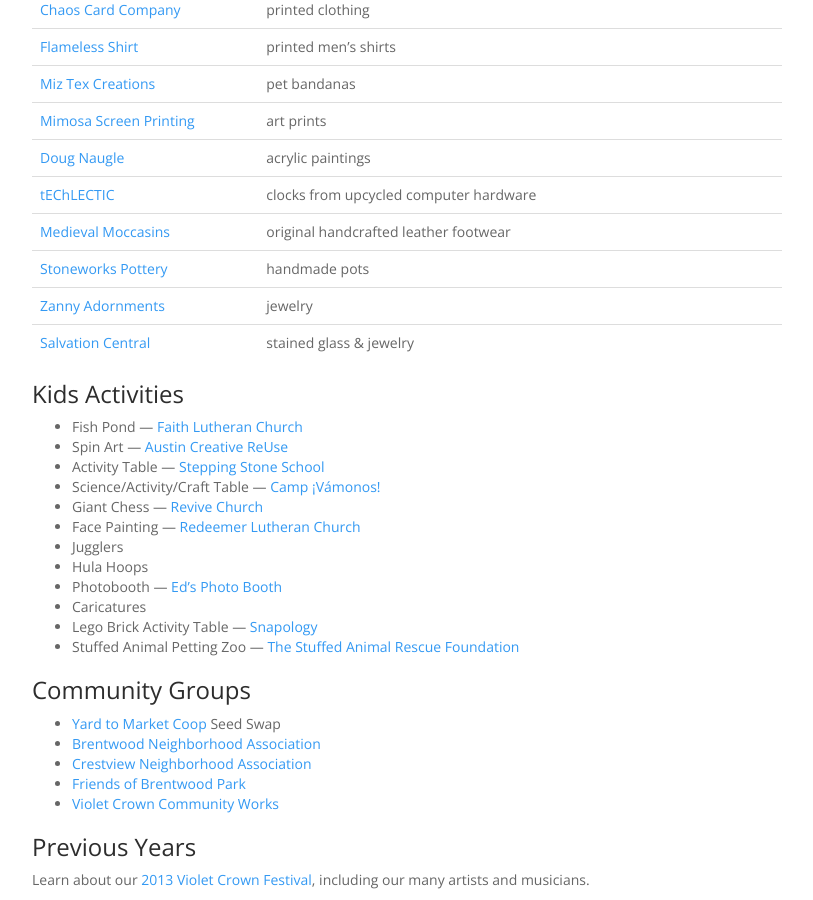
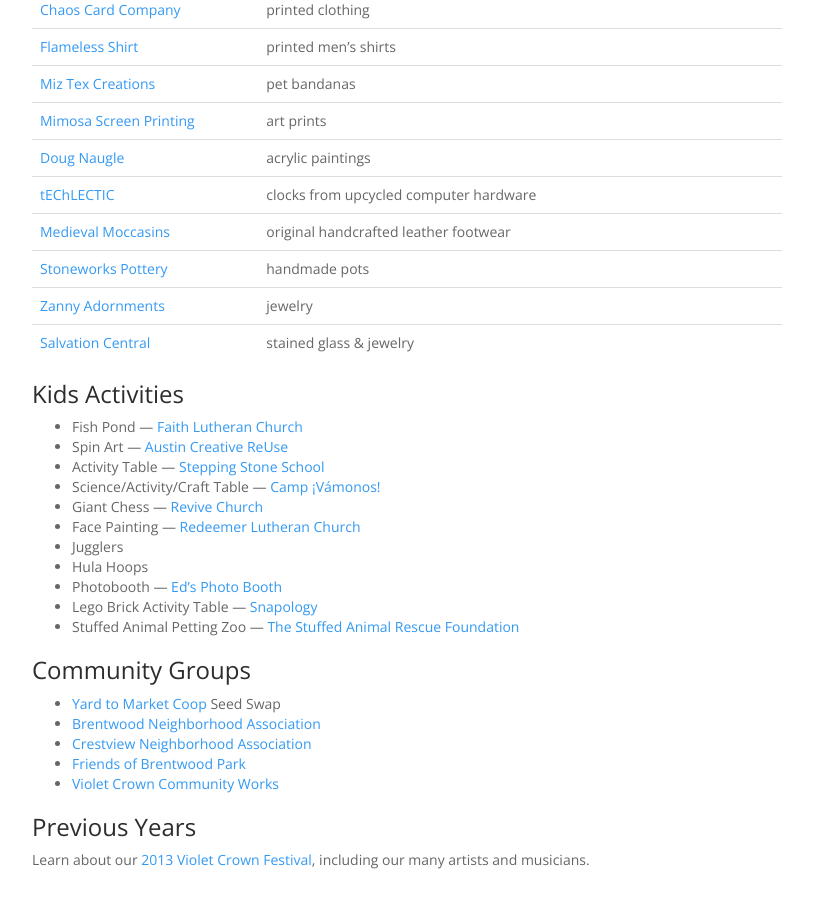
Before and after one commit to vccw/vccw.github.io, a Jekyll site: the page built from vcf.md, in a window 1280 px wide and 900 px high, scrolled down 3421 px. Shown: the whole window, without its empty margins (38-851 px from the left). Built offline with Jekyll 4.4.1, drawn with Linux system fonts in a browser that asks for light colours; comment, search, counter and statistics services are not loaded.

Commit message:
Update vcf.md
remove caracitures

```diff
--- a/vcf.md
+++ b/vcf.md
@@ -129,7 +129,6 @@
 * Jugglers
 * Hula Hoops
 * Photobooth &mdash; [Ed's Photo Booth](http://www.edsphotobooth.com/)
-* Caricatures
 * Lego Brick Activity Table &mdash; [Snapology](http://snapology.com)
 * Stuffed Animal Petting Zoo &mdash; [The Stuffed Animal Rescue Foundation](http://thesarf.org/)
 
```
